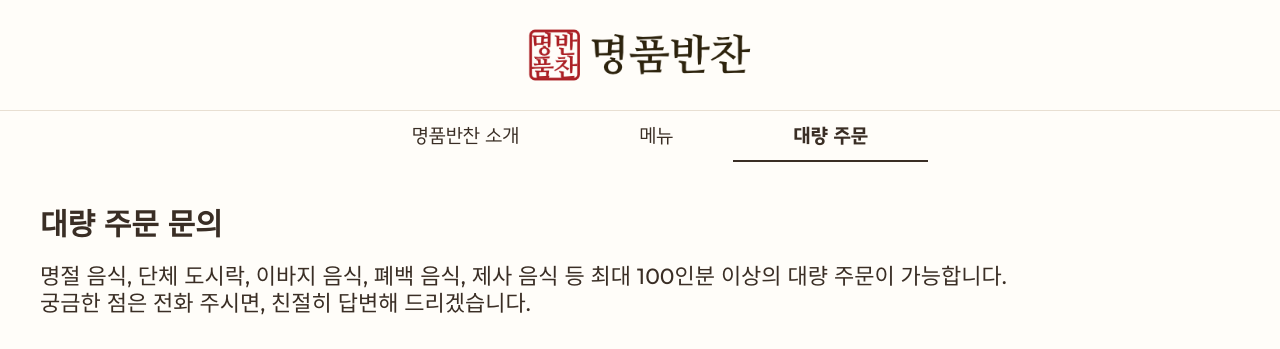
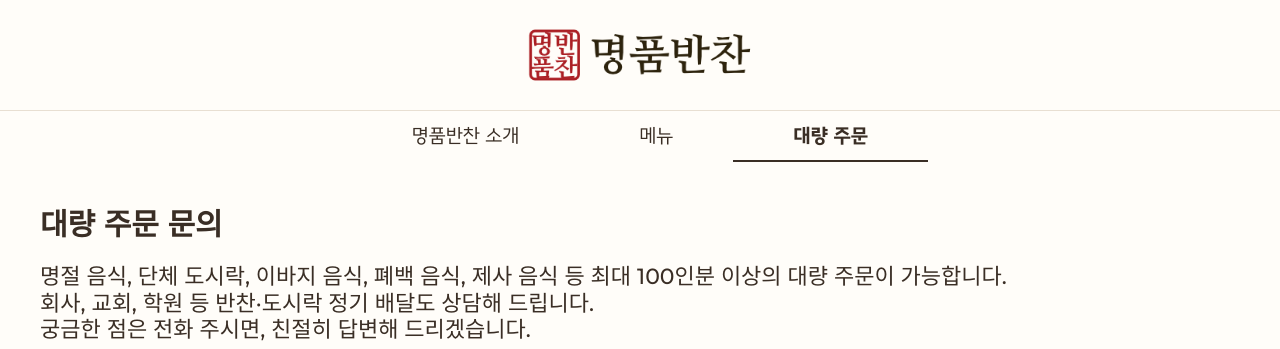
Before and after one commit to johnny-park84/myungpum-banchan, a plain HTML site: page bulk.html in a window 1280 px wide. Shown: the top 349 px of the page. Drawn offline with Linux system fonts and the light colour scheme.

Commit message:
대량 주문 페이지: 반찬·도시락 정기 배달 안내 추가
Co-Authored-By: Claude Opus 5.5 <noreply@anthropic.com>
Claude-Session: https://claude.ai/code/session_012zUbGWgi9f69HsdcqAchJt

```diff
--- a/bulk.html
+++ b/bulk.html
@@ -12,7 +12,7 @@
   <meta charset="UTF-8">
   <meta name="viewport" content="width=device-width, initial-scale=1.0">
   <title>강동구 단체 도시락 · 음식 대량 주문 | 명품반찬</title>
-  <meta name="description" content="강동구 단체 도시락, 명절 음식, 이바지 음식, 폐백 음식, 제사 음식 대량 주문은 명품반찬. 100인분 이상 주문 가능, 전화 문의 02-429-7774 / 010-4347-9919">
+  <meta name="description" content="강동구 단체 도시락, 명절 음식, 이바지 음식, 폐백 음식, 제사 음식 대량 주문은 명품반찬. 100인분 이상 주문 가능, 반찬·도시락 정기 배달 상담. 전화 문의 02-429-7774 / 010-4347-9919">
   <link rel="canonical" href="https://www.xn--v42bw2a273as8h.com/bulk">
 
   <!-- 파비콘 -->
@@ -108,6 +108,7 @@
       <h1 class="title">대량 주문 문의</h1>
       <div class="bulk-lead">
         <p>명절 음식, 단체 도시락, 이바지 음식, 폐백 음식, 제사 음식 등 최대 100인분 이상의 대량 주문이 가능합니다.</p>
+        <p>회사, 교회, 학원 등 반찬·도시락 정기 배달도 상담해 드립니다.</p>
         <p>궁금한 점은 전화 주시면, 친절히 답변해 드리겠습니다.</p>
       </div>
 
```
